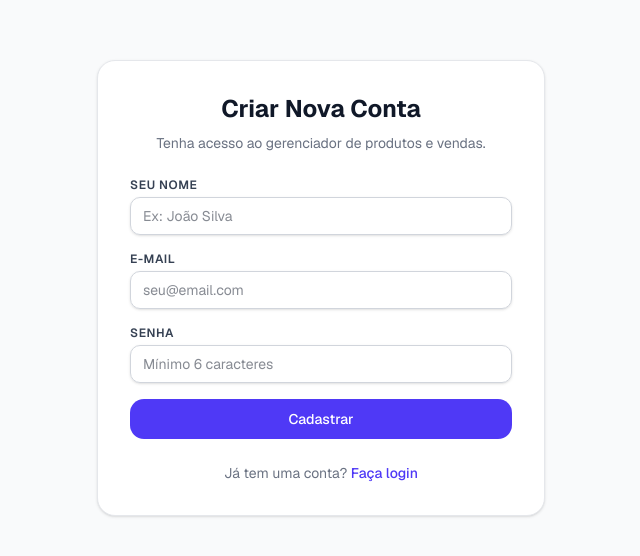
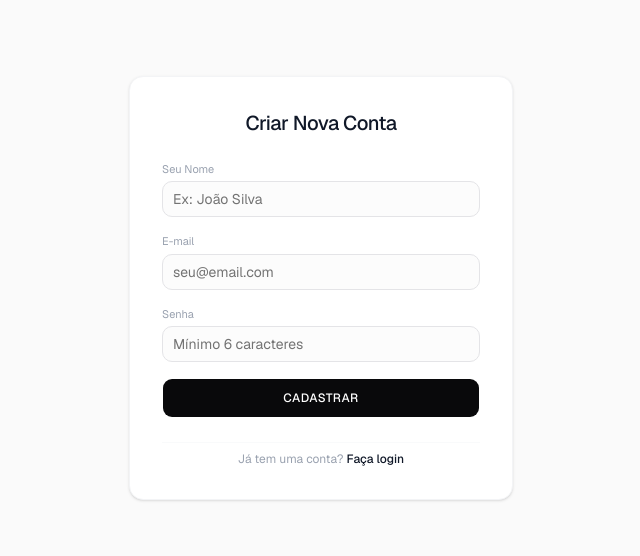
Before and after one commit to GustavoGomes05/Projeto-tcc, a Next.js app: page /cadastro in a window 1280 px wide. Shown: the part 112-668 px from the top of the page, without its empty margins (319-959 px from the left). Built offline with nearby package versions, Linux system fonts and the light colour scheme; no server answers.

Commit message:
tela inicial, tela cadastro

```diff
--- a/app/cadastro/page.tsx
+++ b/app/cadastro/page.tsx
@@ -4,6 +4,9 @@ import { useState } from "react";
 import { useRouter } from "next/navigation";
 import Link from "next/link";
 import { cadastrarUsuario } from "@/services/auth.service";
+
+import { Button } from "@/components/ui/button";
+import { Input } from "@/components/ui/input";
 
 export default function CadastroPage() {
   const router = useRouter();
@@ -14,7 +17,7 @@ export default function CadastroPage() {
   const [message, setMessage] = useState({ type: "", text: "" });
 
   async function handleCadastro(e: React.FormEvent) {
-  e.preventDefault();  // Impede o recarregamento total da página
+    e.preventDefault(); // Impede o recarregamento total da página
 
     setLoading(true);
     setMessage({ type: "", text: "" });
@@ -48,10 +51,7 @@ export default function CadastroPage() {
     } catch (error) {
       setMessage({
         type: "error",
-      text:
-        error instanceof Error
-          ? error.message
-          : "Erro ao criar conta.",
+        text: error instanceof Error ? error.message : "Erro ao criar conta.",
       });
     } finally {
       setLoading(false);
@@ -59,84 +59,83 @@ export default function CadastroPage() {
   }
 
   return (
-    <div className="min-h-screen bg-gray-50 flex flex-col items-center justify-center p-6">
-      <div className="max-w-md w-full bg-white rounded-2xl shadow-sm border border-gray-200 p-8">
-        <h2 className="text-2xl font-bold text-gray-900 text-center mb-2">
+    <div className="min-h-screen bg-[#fafafa] flex flex-col items-center justify-center p-6 antialiased">
+      <div className="max-w-sm w-full bg-white rounded-xl border border-gray-100 shadow-sm p-8 space-y-6">
+        <div className="text-center space-y-1">
+          <h2 className="text-xl font-medium text-gray-900 tracking-tight">
             Criar Nova Conta
           </h2>
-        <p className="text-sm text-gray-500 text-center mb-6">
-          Tenha acesso ao gerenciador de produtos e vendas.
-        </p>
+        </div>
 
         {message.text && (
           <div
-            className={`p-3 rounded-lg text-sm mb-4 border ${
+            className={`p-3 rounded-lg text-xs font-mono border ${
               message.type === "error"
-                ? "bg-red-50 text-red-600 border-red-100"
-                : "bg-green-50 text-green-600 border-green-100"
+                ? "bg-red-50/50 text-red-600 border-red-100"
+                : "bg-green-50/50 text-green-600 border-green-100"
             }`}
           >
-            {message.text}
+            * {message.text}
           </div>
         )}
 
         <form onSubmit={handleCadastro} className="space-y-4">
           <div>
-            <label className="block text-xs font-semibold text-gray-700 uppercase tracking-wider mb-1">
+            <label className="block text-[11px] text-gray-400 mb-1">
               Seu Nome
             </label>
-            <input
+            <Input
               type="text"
               required
               value={nome}
               onChange={(e) => setNome(e.target.value)}
               placeholder="Ex: João Silva"
-              className="w-full px-3 py-2 border border-gray-300 rounded-lg shadow-sm text-sm focus:outline-none focus:ring-2 focus:ring-indigo-500 text-gray-900"
+              className="h-9 bg-zinc-50/50 border-zinc-200 focus-visible:ring-zinc-400 text-sm"
             />
           </div>
 
           <div>
-            <label className="block text-xs font-semibold text-gray-700 uppercase tracking-wider mb-1">
+            <label className="block text-[11px] text-gray-400 mb-1">
               E-mail
             </label>
-            <input
+            <Input
               type="email"
               required
               value={email}
               onChange={(e) => setEmail(e.target.value)}
               placeholder="seu@email.com"
-              className="w-full px-3 py-2 border border-gray-300 rounded-lg shadow-sm text-sm focus:outline-none focus:ring-2 focus:ring-indigo-500 text-gray-900"
+              className="h-9 bg-zinc-50/50 border-zinc-200 focus-visible:ring-zinc-400 text-sm"
             />
           </div>
 
           <div>
-            <label className="block text-xs font-semibold text-gray-700 uppercase tracking-wider mb-1">
+            <label className="block text-[11px] text-gray-400 mb-1">
               Senha
             </label>
-            <input
+            <Input
               type="password"
               required
               value={password}
               onChange={(e) => setPassword(e.target.value)}
               placeholder="Mínimo 6 caracteres"
-              className="w-full px-3 py-2 border border-gray-300 rounded-lg shadow-sm text-sm focus:outline-none focus:ring-2 focus:ring-indigo-500 text-gray-900"
+              className="h-9 bg-zinc-50/50 border-zinc-200 focus-visible:ring-zinc-400 text-sm"
             />
           </div>
 
-          <button
+          <Button
             type="submit"
             disabled={loading}
-            className="w-full bg-indigo-600 hover:bg-indigo-700 text-white font-medium py-2.5 rounded-xl transition-all text-sm disabled:opacity-50"
+            className="w-full bg-zinc-950 hover:bg-zinc-800 text-white font-medium h-10 text-xs uppercase tracking-wider transition-colors"
           >
             {loading ? "Criando conta..." : "Cadastrar"}
-          </button>
+          </Button>
         </form>
 
-        <div className="mt-6 text-center text-sm text-gray-500">
+        <div className="text-center text-xs text-gray-400 pt-2 border-t border-gray-50">
           Já tem uma conta?{" "}
           <Link
             href="/login"
-            className="text-indigo-600 hover:text-indigo-800 font-medium"
+            className="text-gray-900 hover:underline font-medium"
           >
             Faça login
           </Link>
--- a/app/page.tsx
+++ b/app/page.tsx
@@ -9,6 +9,7 @@ import { User } from "@supabase/supabase-js";
 import { Button } from "@/components/ui/button";
 import { Card } from "@/components/ui/card";
 import { Separator } from "@/components/ui/separator";
+import { ShoppingCart } from "lucide-react";
 
 export default function HomePage() {
   const router = useRouter();
@@ -53,7 +54,7 @@ export default function HomePage() {
       <header className="flex items-center justify-between px-6 py-4">
         {/* LOGO AREA */}
         <div className="flex items-center gap-3">
-          <div className="h-8 w-8 rounded-lg bg-zinc-900" />
+          <ShoppingCart className="mx-auto h-8 w-8 text-zinc-900 stroke-[1.5]" />
 
           <span className="text-sm font-semibold text-zinc-900">
             Projeto tcc
@@ -93,17 +94,12 @@ export default function HomePage() {
       <main className="flex flex-1 items-center justify-center px-6">
         <Card className="w-full max-w-xl p-10 text-center space-y-6 border-zinc-200/60">
           {/* LOGO BIG */}
-          <div className="mx-auto h-14 w-14 rounded-2xl bg-zinc-900" />
+          <ShoppingCart className="mx-auto h-16 w-16 text-zinc-900 stroke-[1.5]" />
 
           <div className="space-y-2">
             <h1 className="text-3xl font-semibold tracking-tight text-zinc-900">
-              Sistema de Gestão de Vendas
+              Sistema de Gestão
             </h1>
-
-            <p className="text-sm text-zinc-500">
-              Controle produtos, estoque e vendas em um único lugar simples e
-              rápido.
-            </p>
           </div>
 
           <Separator />
@@ -115,12 +111,8 @@ export default function HomePage() {
                 className="w-full"
                 onClick={() => router.push("/produtos")}
               >
-                Ir para sistema
+                Fazer uma venda
               </Button>
-
-              <p className="text-xs text-zinc-500">
-                Você já está autenticado e pode acessar o sistema.
-              </p>
             </div>
           ) : (
             <div className="space-y-3">
```
Lines whose indentation alone changed are shown as unchanged.
